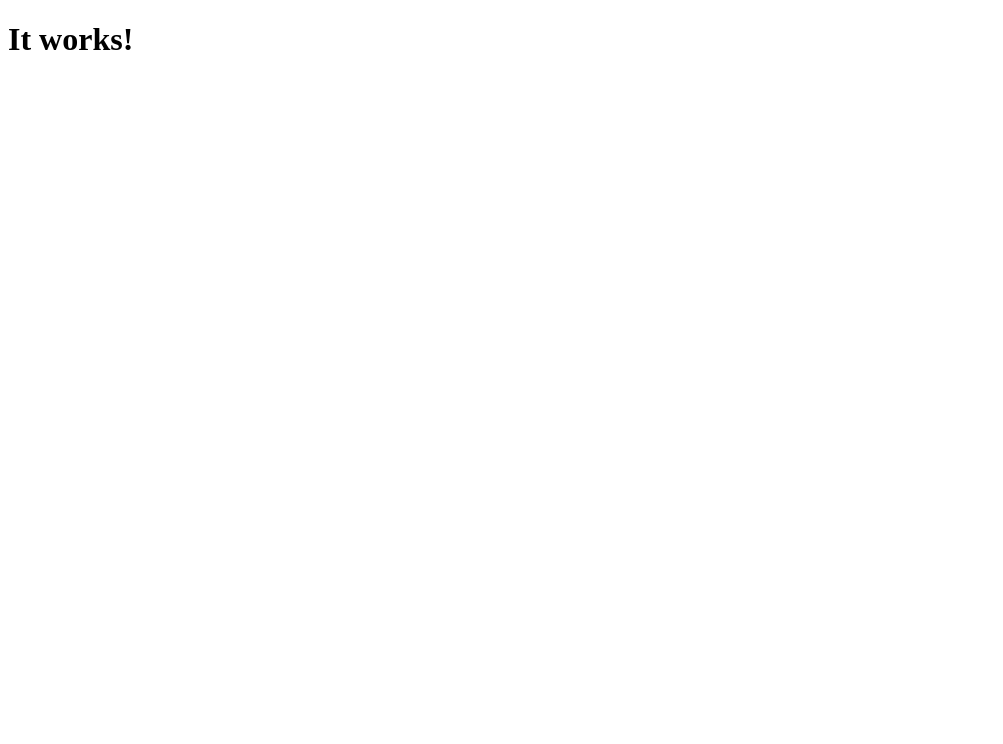
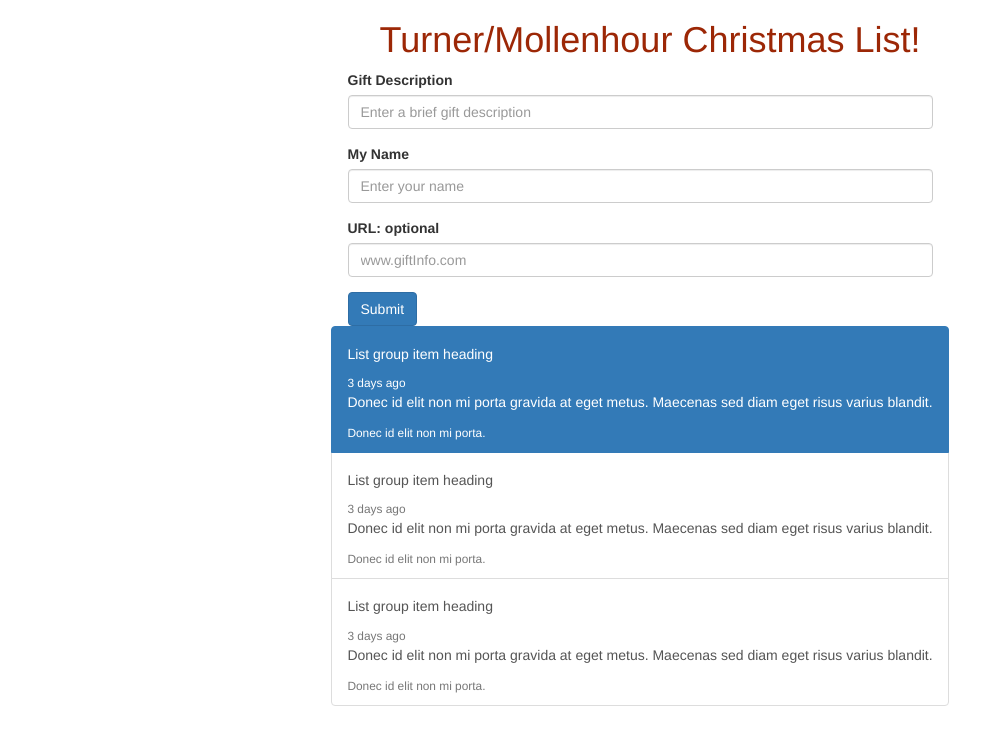
Before and after one commit to mwturner611/Christmas_List, a website: page public/index.html in a window 1280 px wide. Shown: the whole page, without its empty margins (0-1003 px from the left). Drawn offline with nearby package versions, Linux system fonts and the light colour scheme.

Commit message:
basic page layout

```diff
--- a/public/css/styles.css
+++ b/public/css/styles.css
@@ -0,0 +1,22 @@
+body {
+
+  }
+
+#header {
+    text-align: center;
+}
+
+.col-4 {
+    display: flex;
+  justify-content: center;
+}
+
+form {
+    width: 50%;
+}
+
+  h1 {
+    color: #9C2706;
+    margin-left: 20px;
+    text-align: center;
+  }
--- a/public/index.html
+++ b/public/index.html
@@ -3,9 +3,79 @@
 <head>
     <meta charset="UTF-8">
     <meta name="viewport" content="width=device-width, initial-scale=1.0">
-    <title>Document</title>
+    <script src="https://ajax.googleapis.com/ajax/libs/jquery/3.5.1/jquery.min.js"></script>
+    <script src="./js/christmasList.js"></script>
+    <title>Christmas List</title>
+
 </head>
 <body>
-    <h1>It works!</h1>
+    <div class="container">
+
+        <div id="header">
+            <h1>Turner/Mollenhour Christmas List!</h1>
+        </div>
+
+
+        <div class="row">
+            <div class="col-4"></div>
+            <div class="col-4">
+                <form>
+                    <div class="form-group">
+                    <label for="giftDescr">Gift Description</label>
+                    <input type="text" class="form-control" id="giftInput" aria-describedby="emailHelp" placeholder="Enter a brief gift description">
+                    </div>
+                    <div class="form-group">
+                        <label for="giftDescr">My Name</label>
+                        <input type="text" class="form-control" id="nameInput" aria-describedby="emailHelp" placeholder="Enter your name">
+                    </div>
+                    <div class="form-group">
+                        <label for="giftDescr">URL: optional</label>
+                        <input type="text" class="form-control" id="urlInput" aria-describedby="emailHelp" placeholder="www.giftInfo.com">
+                    </div>
+
+                    <button type="submit" class="btn btn-primary">Submit</button>
+                </form>
+            </div>
+            <div class="col-4"></div>
+        </div>
+        <div class="row">
+            <div class="col-2"></div>
+            <div class="col-4">
+                <div class="list-group">
+                    <a href="#" class="list-group-item list-group-item-action flex-column align-items-start active">
+                      <div class="d-flex w-100 justify-content-between">
+                        <h5 class="mb-1">List group item heading</h5>
+                        <small>3 days ago</small>
+                      </div>
+                      <p class="mb-1">Donec id elit non mi porta gravida at eget metus. Maecenas sed diam eget risus varius blandit.</p>
+                      <small>Donec id elit non mi porta.</small>
+                    </a>
+                    <a href="#" class="list-group-item list-group-item-action flex-column align-items-start">
+                      <div class="d-flex w-100 justify-content-between">
+                        <h5 class="mb-1">List group item heading</h5>
+                        <small class="text-muted">3 days ago</small>
+                      </div>
+                      <p class="mb-1">Donec id elit non mi porta gravida at eget metus. Maecenas sed diam eget risus varius blandit.</p>
+                      <small class="text-muted">Donec id elit non mi porta.</small>
+                    </a>
+                    <a href="#" class="list-group-item list-group-item-action flex-column align-items-start">
+                      <div class="d-flex w-100 justify-content-between">
+                        <h5 class="mb-1">List group item heading</h5>
+                        <small class="text-muted">3 days ago</small>
+                      </div>
+                      <p class="mb-1">Donec id elit non mi porta gravida at eget metus. Maecenas sed diam eget risus varius blandit.</p>
+                      <small class="text-muted">Donec id elit non mi porta.</small>
+                    </a>
+                  </div>
+            </div>
+            <div class="col-4">
+
+            </div>
+            <div class="col-2"></div>
+        </div>
+
+    </div>
+    <link rel="stylesheet" href="https://maxcdn.bootstrapcdn.com/bootstrap/3.4.1/css/bootstrap.min.css">
+    <link rel="stylesheet" href="./css/styles.css">
 </body>
 </html>
```
